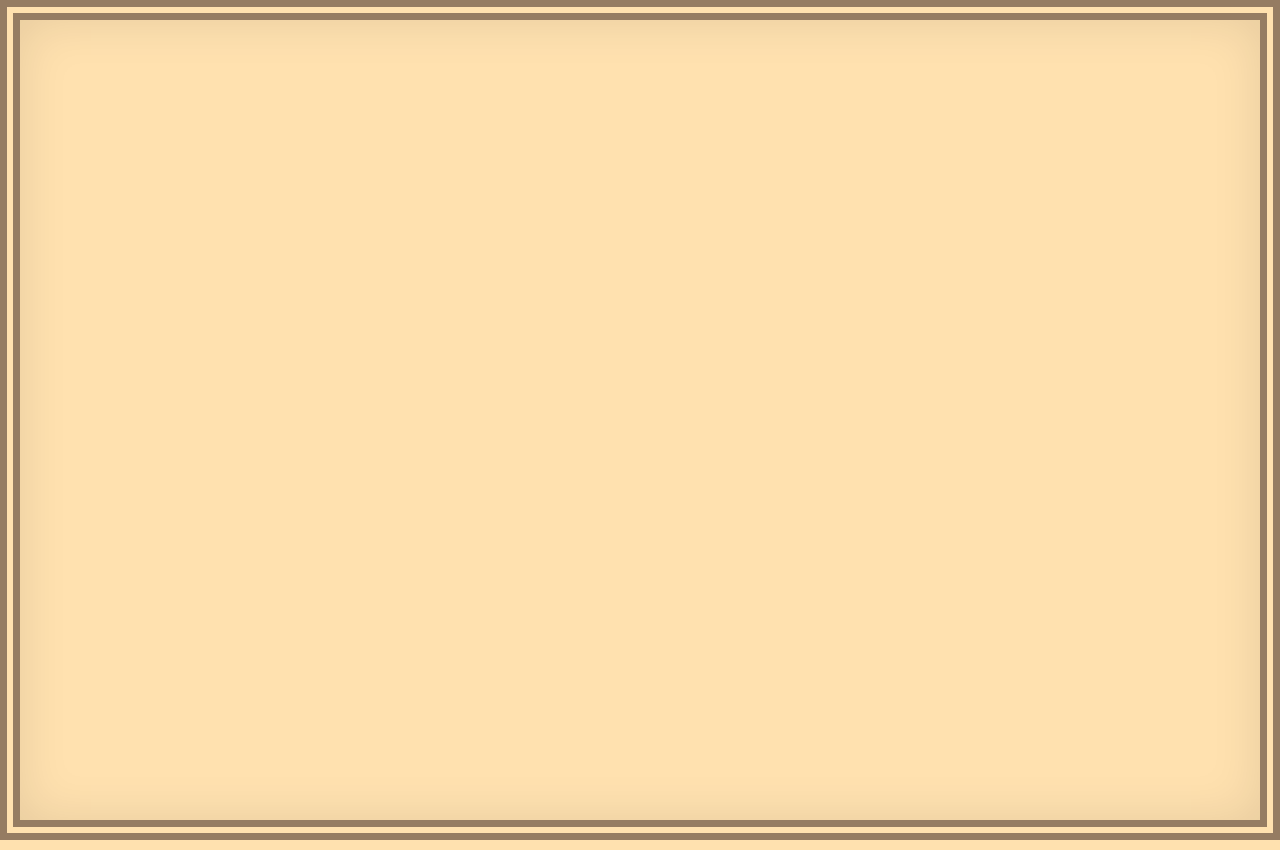
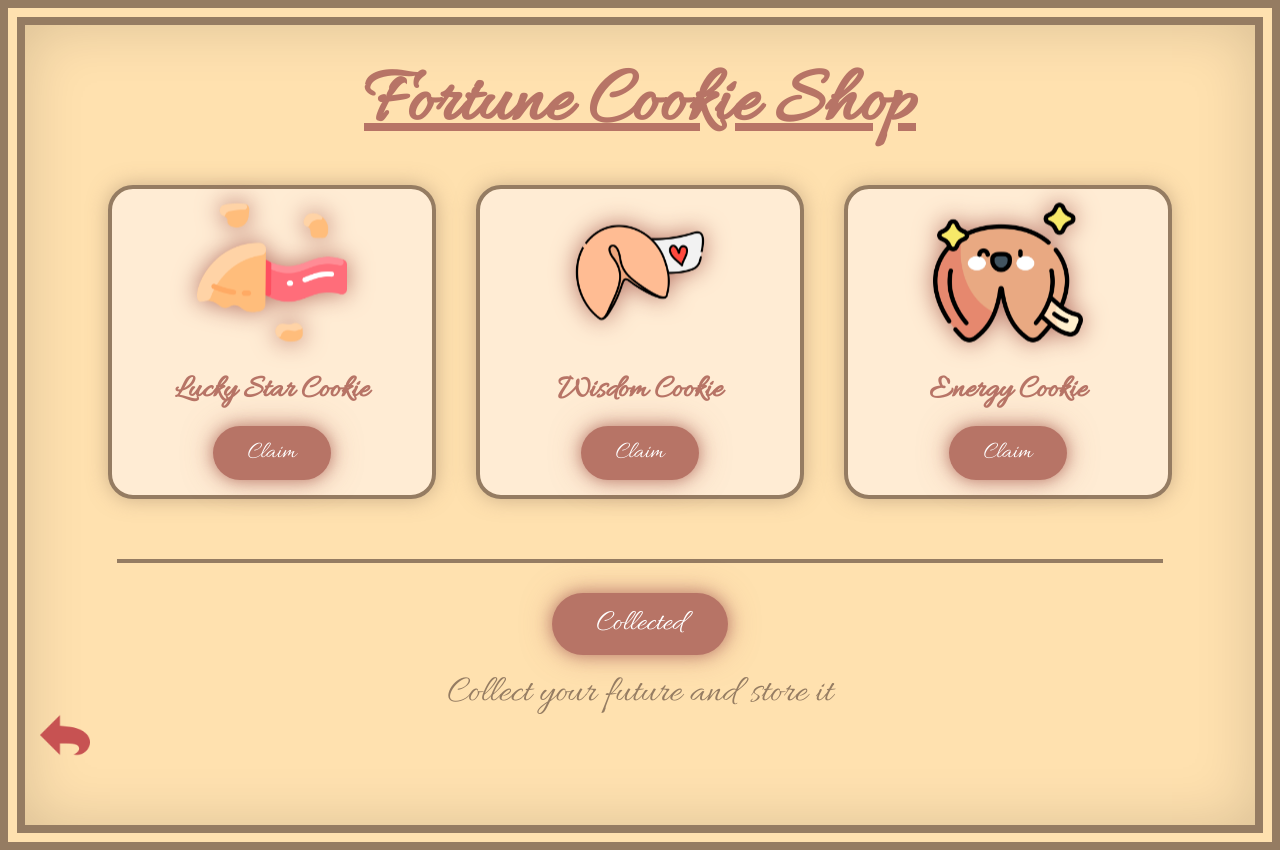
Before and after one commit to SriSingh-dot/CookieTmw, a plain HTML site: page shop.html in a window 1280 px wide. Drawn offline with Linux system fonts and the light colour scheme.

Commit message:
2hr12min  got all the png and sentences to float added back button and also added collected button

```diff
--- a/shop.html
+++ b/shop.html
@@ -14,10 +14,10 @@
             padding: 0;
             background: #FFE1AF;
             font-family: 'Allura', cursive;
-            border: 20px double #957C62;
+            border: 25px double #957C62;
             color: #B77466;
             min-height: 100vh;
-            box-shadow: inset 0 0 50px rgba(0,0,0,0.1);
+            box-shadow: inset 0 0 60px rgba(0,0,0,0.15);
             position: relative;
         }
 
@@ -42,44 +42,167 @@
 
         .cookie-card {
             background: #FFECD4;
-            border: 3px solid #957C62;
+            border: 4px solid #957C62;
             border-radius: 25px;
             width: 280px;
             text-align: center;
             padding: 20px 20px 15px 20px;
-            box-shadow: 0 0 15px rgba(151,124,98,0.4);
+            box-shadow: 0 0 20px rgba(151,124,98,0.5);
             transition: transform 0.2s, box-shadow 0.2s;
         }
 
+        .cookie-card:hover {
+            transform: translateY(-10px);
+            box-shadow: 0 0 35px rgba(183,116,102,0.7);
+        }
 
+        .cookie-card img {
+            width: 150px;
+            margin-bottom: 10px;
+            animation: float 3.5s infinite ease-in-out, glow 3s infinite ease-in-out;
+        }
+
+        .cookie-card h2 {
+            font-size: 32px;
+            margin: 0 0 10px 0;
+            animation: floatText 3s infinite ease-in-out;
+        }
+
+        @keyframes float {
+            0%, 100% { transform: translateY(0); }
+            50% { transform: translateY(-12px); }
+        }
+
+        @keyframes glow {
+            0%, 100% { filter: drop-shadow(0 0 4px #B77466); }
+            50% { filter: drop-shadow(0 0 15px #B77466); }
+        }
+
+        @keyframes floatText {
+            0%, 100% { transform: translateY(0); }
+            50% { transform: translateY(-8px); }
+        }
+
+        .btn {
+            background: #B77466;
+            color: white;
+            padding: 12px 35px;
+            border: none;
+            border-radius: 40px;
+            font-size: 24px;
+            cursor: pointer;
+            box-shadow: 0 0 15px rgba(183,116,102,0.8),
+                        0 0 30px rgba(183,116,102,0.5);
+            transition: 0.2s;
+            text-decoration: none;
+            display: inline-block;
+        }
+
+        .btn:hover {
+            transform: scale(1.05);
+            box-shadow: 0 0 25px rgba(183,116,102,1),
+                        0 0 50px rgba(183,116,102,0.7);
+        }
+
+        .divider {
+            width: 85%;
+            margin: 60px auto 30px auto;
+            border-bottom: 4px solid #957C62;
+        }
+
+        .collect-btn {
+            display: block;
+            width: fit-content;
+            margin: 0 auto;
+            padding: 12px 45px;
+            background: #B77466;
+            color: white;
+            border: none;
+            border-radius: 40px;
+            font-size: 30px;
+            text-decoration: none;
+            font-family: 'Allura', cursive;
+            box-shadow: 0 0 15px rgba(183,116,102,0.8),
+                        0 0 30px rgba(183,116,102,0.5);
+            transition: 0.2s;
+        }
+
+        .collect-btn:hover {
+            transform: scale(1.07);
+            box-shadow: 0 0 25px rgba(183,116,102,1),
+                        0 0 50px rgba(183,116,102,0.7);
+        }
+
+        .collect-text {
+            text-align: center;
+            font-size: 38px;
+            margin-top: 15px;
+            color: #957C62;
+        }
+
+        .back-btn {
+            position: fixed;
+            left: 40px;
+            bottom: 40px;
+            width: 50px;
+            height: 50px;
+            cursor: pointer;
+            transition: transform 0.2s;
+        }
+
+        .back-btn:hover {
+            transform: scale(1.1);
+        }
+
+        @media screen and (max-width: 900px) {
+            header h1 {
+                font-size: 60px;
+            }
+            .cookie-card {
+                width: 80%;
+            }
+            .back-btn {
+                width: 45px;
+                height: 45px;
+            }
+        }
+    </style>
 </head>
 <body>
+
     <header>
         <h1>Fortune Cookie Shop</h1>
     </header>
 
     <div class="cookies-container">
         <div class="cookie-card">
-            <img src="cookie1.png" alt="Cookie 1">
+            <img src="cookie1.png">
             <h2>Lucky Star Cookie</h2>
             <a href="#" class="btn">Claim</a>
         </div>
 
         <div class="cookie-card">
-            <img src="cookie2.png" alt="Cookie 2">
+            <img src="cookie2.png">
             <h2>Wisdom Cookie</h2>
             <a href="#" class="btn">Claim</a>
         </div>
 
         <div class="cookie-card">
-            <img src="cookie3.png" alt="Cookie 3">
+            <img src="cookie3.png">
             <h2>Energy Cookie</h2>
             <a href="#" class="btn">Claim</a>
         </div>
     </div>
 
+    <div class="divider"></div>
+
+    <a href="collection.html" class="collect-btn">Collected</a>
+
+    <div class="collect-text">Collect your future and store it</div>
+
     <a href="index.html">
-        <img src="c2.png" alt="Back" class="back-btn">
+        <img src="undo.png" class="back-btn">
     </a>
+
 </body>
 </html>
```
